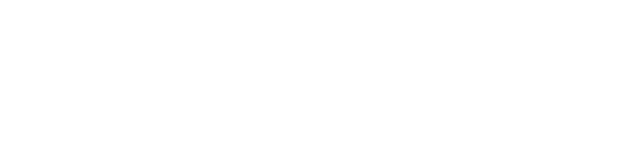
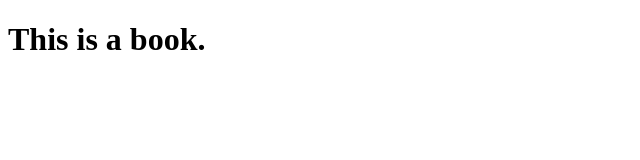
Before and after one commit to sophielinimprov/background, a plain HTML site: page index.html in a window 1280 px wide. Shown: the whole page, without its empty margins (0-640 px from the left). Drawn offline with Linux system fonts and the light colour scheme.

Commit message:
changing text

```diff
--- a/index.html
+++ b/index.html
@@ -4,6 +4,7 @@
 	<title>Cool JS</title>
 </head>
 <body>
+	<h1>This is a book.</h1>
 <script type="text/javascript" src="script.js"></script>
 </body>
 </html>
```
